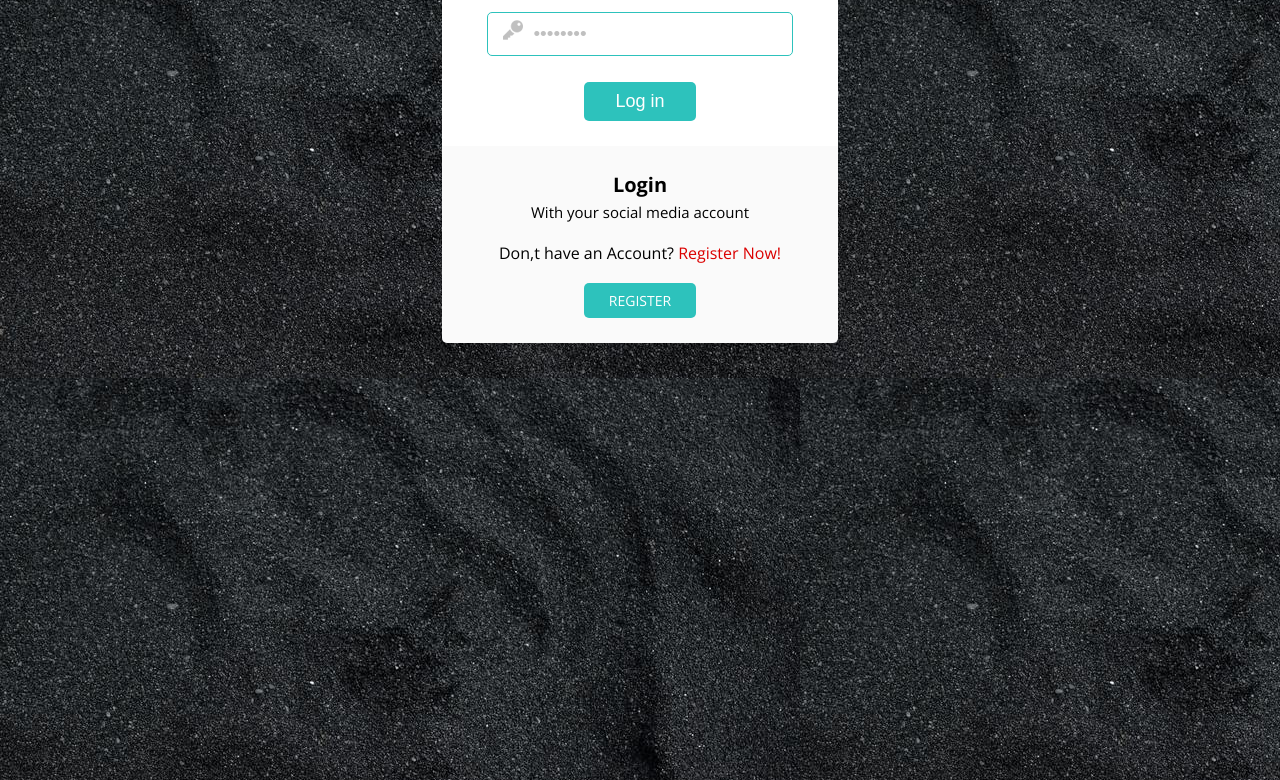
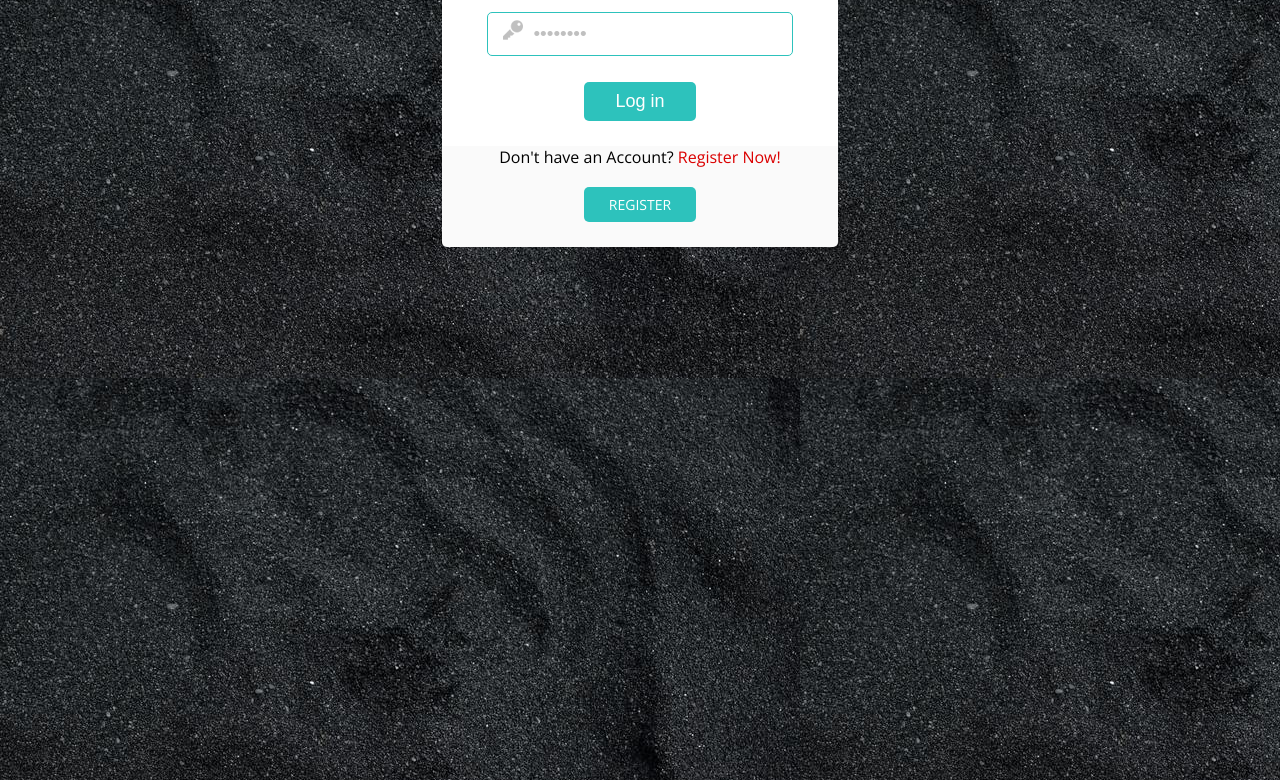
Before and after one commit to rahullbs/LOGIN-SIGNUP-RESPONSIVE, a plain HTML site: page index.html in a window 1280 px wide. Shown: the part 155-935 px from the top of the page. Drawn offline with nearby package versions, Linux system fonts and the light colour scheme.

Commit message:
Update index.html

```diff
--- a/index.html
+++ b/index.html
@@ -46,11 +46,10 @@
 	   <input type="submit" value="Log in" />
 	</div>
 	<div class="login-bottom">
-		<h3>Login</h3>
-		<p>With your social media account</p>
+
 	 <div class="social-icons">
 
-		<h4>Don,t have an Account? <a href="index2.html"> Register Now!</a></h4>
+		<h4>Don't have an Account? <a href="index2.html"> Register Now!</a></h4>
 		<div class="reg-bwn"><a href="index2.html">REGISTER</a></div>
 	</div>
   </div>
```
